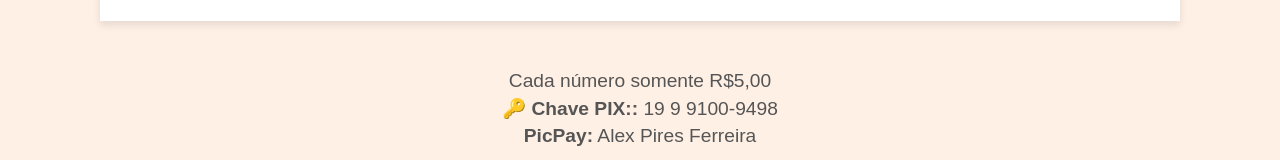
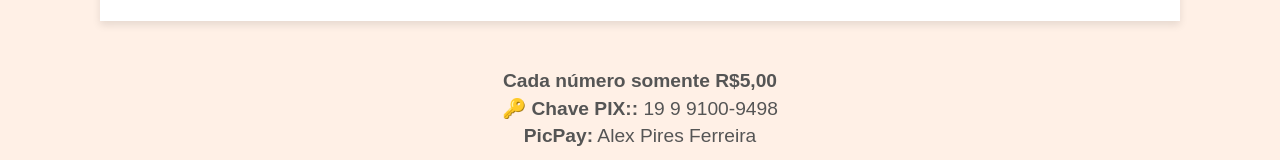
Before and after one commit to AlexPiresFerreira/FoneUMADSJAF, a plain HTML site: page index.html in a window 1280 px wide. Shown: the part 1404-1564 px from the top of the page. Drawn offline with Linux system fonts and the light colour scheme.

Commit message:
Update index.html
Add valor

```diff
--- a/index.html
+++ b/index.html
@@ -81,7 +81,7 @@
     </div>
 
     <div class="payment-info">
-	<p><strongp>Cada número somente R$5,00</strongp></p>
+	<p><strong>Cada número somente R$5,00</strong></p>
         <p><strong>🔑 Chave PIX::</strong> 19 9 9100-9498</p>
 	<p><strong>PicPay:</strong> Alex Pires Ferreira</p>
         <img src="PIX UMADSJAF.png" alt="QR Code para PIX">
```
